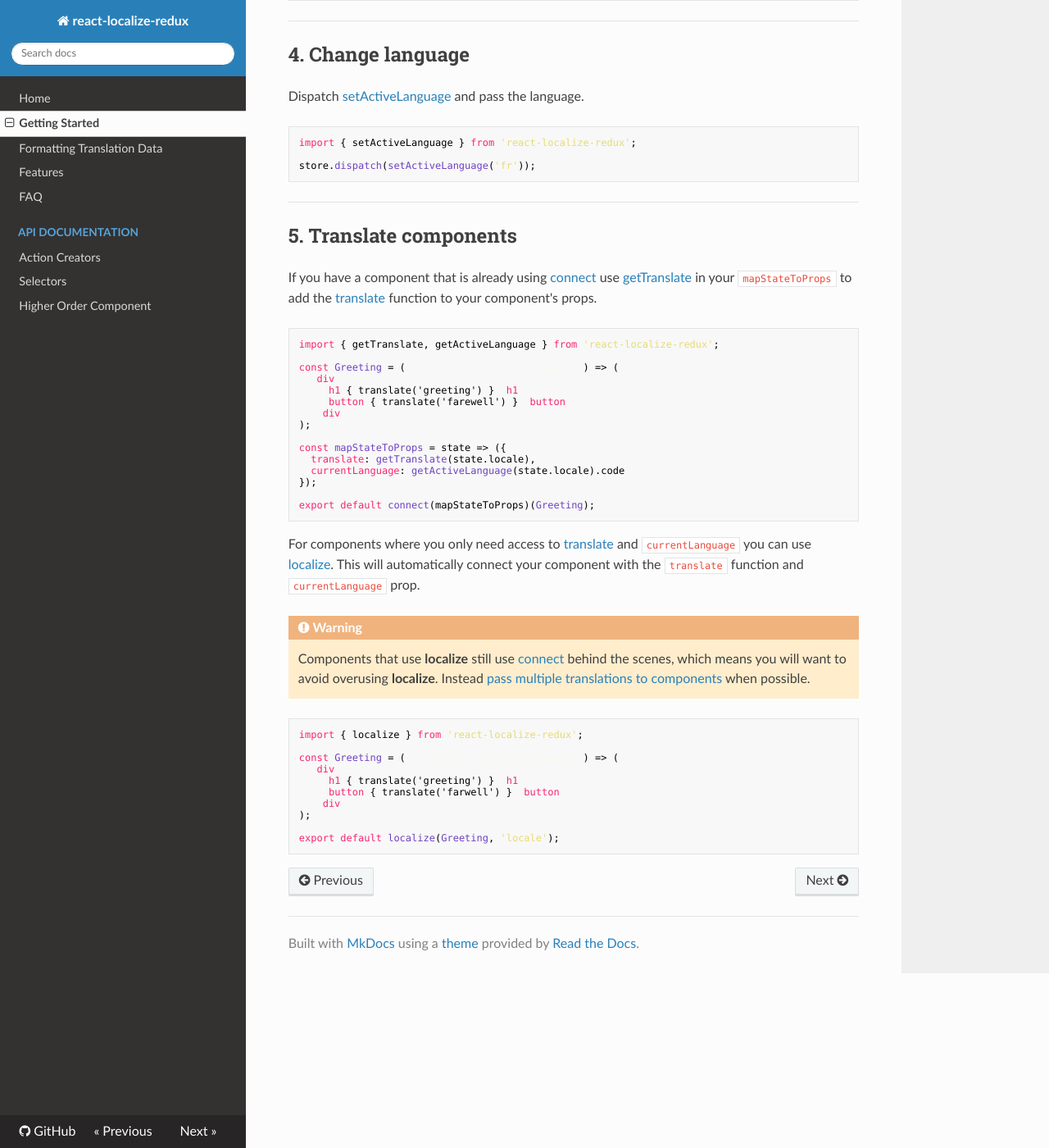
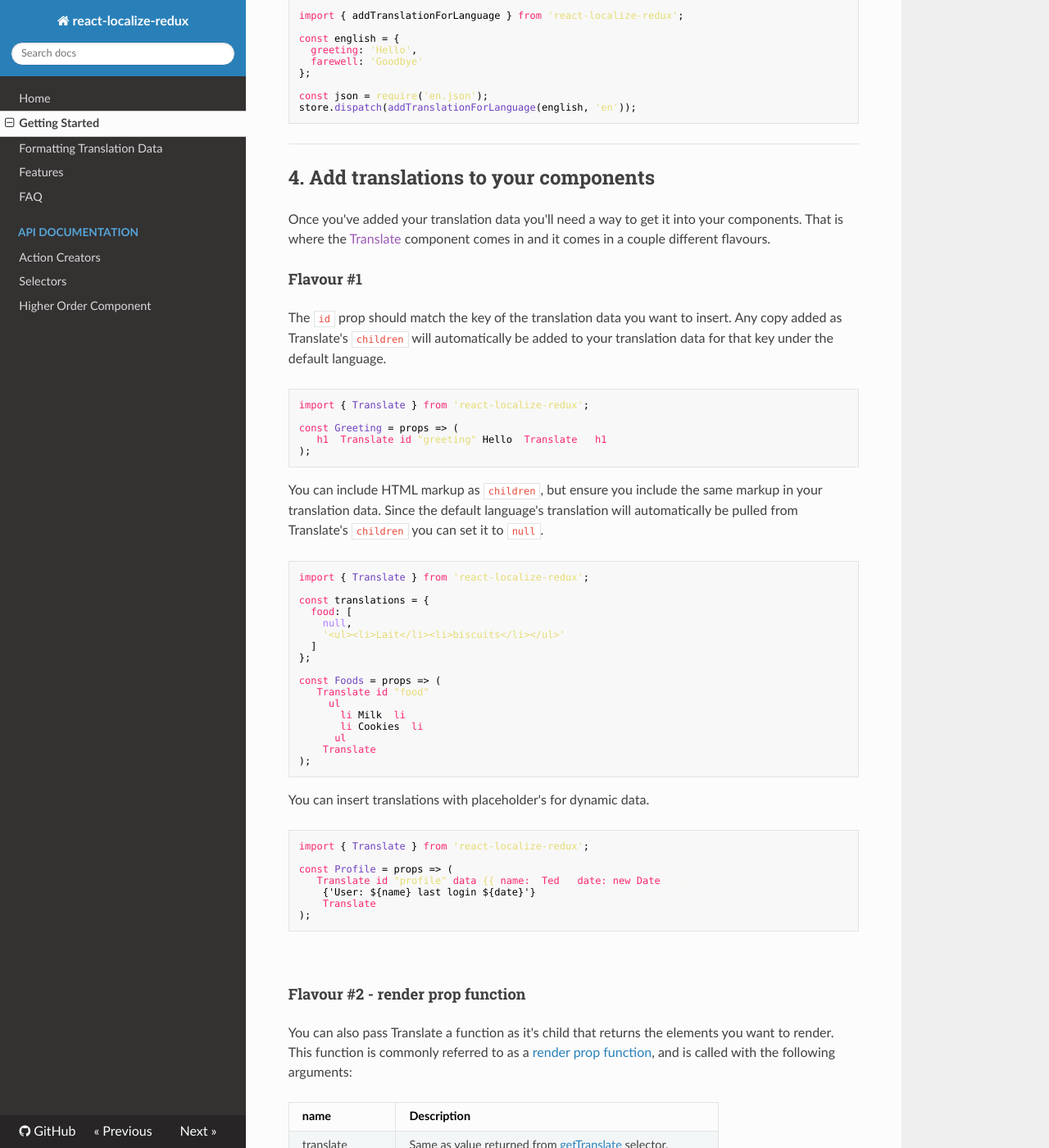
Before and after one commit to ryandrewjohnson/react-localize-redux, an MkDocs documentation site: the page built from docs/getting-started.md, in a window 1280 px wide and 1400 px high, scrolled down 1689 px. Shown: the whole window at 82% size. Built offline with MkDocs 1.6.1, drawn with Linux system fonts in a browser that asks for light colours; nearby versions of some CDN libraries; old or Windows-style settings are respelled for this version of MkDocs; some of the changed text lies outside the part shown.

Commit message:
work in progress

````diff
--- a/docs/getting-started.md
+++ b/docs/getting-started.md
@@ -2,7 +2,7 @@
 
 <div class="admonition note">
   <p class="first admonition-title">Note</p>
-  <p class="last">Although this example uses <strong>locale</strong> for the reducer name, you can change this to a name of your choosing. Just ensure that you use your name when passing the state to selectors.</p>
+  <p class="last">By default <strong>react-localize-redux</strong> assumes the reducer is mounted under the <strong>locale</strong> key. TODO: ... instruct on how to add custom slice for Translate</p>
 </div>
 
 ```javascript
@@ -27,7 +27,12 @@ const App = props => {
 
 ## 2. Initialize languages
 
-Dispatch [initialize](api/action-creators#initializelanguages-options) action creator and pass in the languages for your app. By default the first language in the array will be set as the active language.
+Dispatch [initialize](api/action-creators#initializelanguages-options) action creator with the languages you wish to support. By default the first language in the array will be set as the active language.
+
+<div class="admonition note">
+  <p class="first admonition-title">Note</p>
+  <p class="last">Ensure you dispatch <strong>initialize</strong> before mounting any components that need translations. For example in your root component's <a href="https://reactjs.org/docs/react-component.html#constructor" target="_blank">constructor</a>.</p>
+</div>
 
 ```javascript
 import { initialize } from 'react-localize-redux';
@@ -65,18 +70,17 @@ Typically you will store your translation data in json files, but the data can a
 
 In order to add translation data to your application there are two action creators available - [addTranslation](/api/action-creators#addtranslationdata) and [addTranslationForLanguage](/api/action-creators#addtranslationforlanguagedata-language). Which one you use will depend on which format your translation data is in - see [formatting translation data](/formatting-translation-data) for more information.
 
-<div class="admonition note">
-  <p class="first admonition-title">Note</p>
-  <p class="last">The following assumes you are using <a href="https://webpack.github.io/" target="_blank">webpack</a> to bundle json</p>
-</div>
-
 ** Multiple language format **
 
 ```javascript
 import { addTranslation } from 'react-localize-redux';
 
-const json = require('global.locale.json');
-store.dispatch(addTranslation(json));
+const translations = {
+  greeting: ['Hello', 'Bonjour', 'Hola'],
+  farewell: ['Goodbye', 'Au revoir', 'Adiós']
+};
+
+store.dispatch(addTranslation(translations));
 ```
 
 ** Single language format **
@@ -84,8 +88,13 @@ store.dispatch(addTranslation(json));
 ```javascript
 import { addTranslationForLanguage } from 'react-localize-redux';
 
+const english = {
+  greeting: 'Hello',
+  farewell: 'Goodbye'
+};
+
 const json = require('en.json');
-store.dispatch(addTranslationForLanguage(json, 'en'));
+store.dispatch(addTranslationForLanguage(english, 'en'));
 ```
 
 
@@ -94,22 +103,92 @@ store.dispatch(addTranslationForLanguage(json, 'en'));
 
 
 
-## 4. Change language
+## 4. Add translations to your components
 
-Dispatch [setActiveLanguage](/api/action-creators#setactivelanguagelanguage) and pass the language.
+Once you've added your translation data you'll need a way to get it into your components. That is where the [Translate]() component comes in and it comes in a couple different flavours.
+
+#### Flavour #1
+
+The `id` prop should match the key of the translation data you want to insert. Any copy added as Translate's `children` will automatically be added to your translation data for that key under the default language.
 
 ```javascript
-import { setActiveLanguage } from 'react-localize-redux';
+import { Translate } from 'react-localize-redux';
 
-store.dispatch(setActiveLanguage('fr'));
+const Greeting = props => (
+  <h1><Translate id="greeting">Hello</Translate></h1>
+);
 ```
 
+You can include HTML markup as `children`, but ensure you include the same markup in your translation data. Since the default language's translation will automatically be pulled from Translate's `children` you can set it to `null`.
 
----------------
+```javascript
+import { Translate } from 'react-localize-redux';
+
+const translations = {
+  food: [
+    null,
+    '<ul><li>Lait</li><li>biscuits</li></ul>'
+  ]
+};
+
+const Foods = props => (
+  <Translate id="food">
+    <ul>
+      <li>Milk</li>
+      <li>Cookies</li>
+    </ul>
+  </Translate>
+);
+```
+
+You can insert translations with placeholder's for dynamic data.
+
+```javascript
+import { Translate } from 'react-localize-redux';
+
+const Profile = props => (
+  <Translate id="profile" data={{ name: 'Ted', date: new Date() }}>
+    {'User: ${name} last login ${date}'}
+  </Translate>
+);
+```
+<br/>
+
+#### Flavour #2 - render prop function
+
+You can also pass Translate a function as it's child that returns the elements you want to render. This function is commonly referred to as a [render prop function](https://reactjs.org/docs/render-props.html), and is called with the following arguments:
+
+name | Description
+--------- | ------------
+translate  | Same as value returned from [getTranslate](/api/selectors/#translatekey-string-string-data-options) selector.
+activeLanguage | Same as value returned from [getActiveLanguage](/api/selectors/#getactivelanguagestate) selector.
+languages | Same as value returned from [getLanguages](/api/selectors/#getlanguagesstate) selector.
 
 
 
-## 5. Translate components
+```javascript
+import { Translate } from 'react-localize-redux';
+
+const LanguageSelector = props => (
+  <Translate>
+    {(translate, activeLanguage, languages) =>
+      <div>
+        <h2>{ translate('heading') } - ({ activeLanguage.code })</h2>
+        <ul>
+          {languages.map(languge =>
+            <li>
+              <a href={`/${language.code}`}>{ language.name }</a>
+            </li>
+          )}
+        </ul>
+      </div>
+    }
+  </Translate>
+);
+```
+
+TODO: for the connect version have a blurb and maybe link out to FAQ page?
+
 
 If you have a component that is already using [connect](https://github.com/reactjs/react-redux/blob/master/docs/api.md#connectmapstatetoprops-mapdispatchtoprops-mergeprops-options) use [getTranslate](/api/selectors#gettranslatestate) in your `mapStateToProps` to add the [translate](/api/selectors#translatekey-string-string-data) function to your component's props.
 
@@ -131,22 +210,18 @@ const mapStateToProps = state => ({
 export default connect(mapStateToProps)(Greeting);
 ```
 
-For components where you only need access to [translate](/api/selectors#translatekey-string-string-data) and `currentLanguage` you can use [localize](/api/higher-order-component#localizecomponent-reducername). This will automatically connect your component with the `translate` function and `currentLanguage` prop.
 
-<div class="admonition warning">
-  <p class="first admonition-title">Warning</p>
-  <p class="last">Components that use <strong>localize</strong> still use <a href="https://github.com/reactjs/react-redux/blob/master/docs/api.md#connectmapstatetoprops-mapdispatchtoprops-mergeprops-options" target="_blank">connect</a> behind the scenes, which means you will want to avoid overusing <strong>localize</strong>. Instead <a href="../features/#pass-multiple-translations-to-components">pass multiple translations to components</a> when possible.</p>
-</div>
+
+---------------
+
+
+
+## 5. Change language
+
+Dispatch [setActiveLanguage](/api/action-creators#setactivelanguagelanguage) and pass the language.
 
 ```javascript
-import { localize } from 'react-localize-redux';
+import { setActiveLanguage } from 'react-localize-redux';
 
-const Greeting = ({ translate, currentLanguage }) => (
-  <div>
-    <h1>{ translate('greeting') }</h1>
-    <button>{ translate('farwell') }</button>
-  </div>
-);
-
-export default localize(Greeting, 'locale');
+store.dispatch(setActiveLanguage('fr'));
 ```
````
Also changed, not shown: docs/api/action-creators.md (+2 -2 lines), docs/formatting-translation-data.md (+8 -8 lines).
